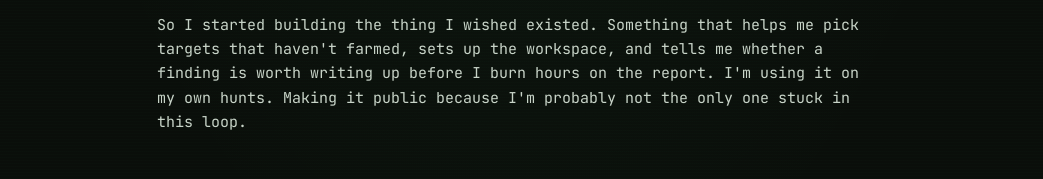
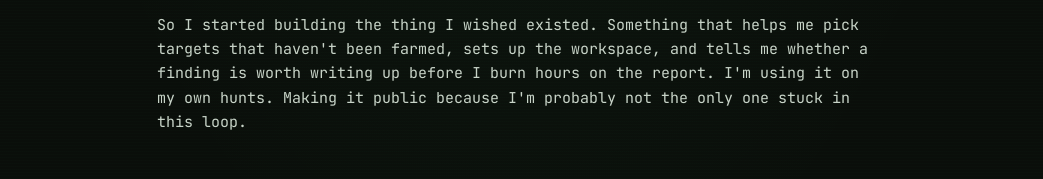
Before and after one commit to Alex-apostolo/Argus-marketing, a website: page about.html in a window 1280 px wide. Shown: the part 767-946 px from the top of the page, without its empty margins (119-1162 px from the left). Drawn offline with nearby package versions, Linux system fonts and the light colour scheme.

Commit message:
Fixed typo

```diff
--- a/about.html
+++ b/about.html
@@ -249,7 +249,7 @@
             that turned out to be confirmation bias.
           </p>
           <p>
-            So I started building the thing I wished existed. Something that helps me pick targets that haven't farmed,
+            So I started building the thing I wished existed. Something that helps me pick targets that haven't been farmed,
             sets up the workspace, and tells me whether a finding is worth writing up before I burn hours on the report.
             I'm using it on my own hunts. Making it public because I'm probably not the only one stuck in this loop.
           </p>
```
